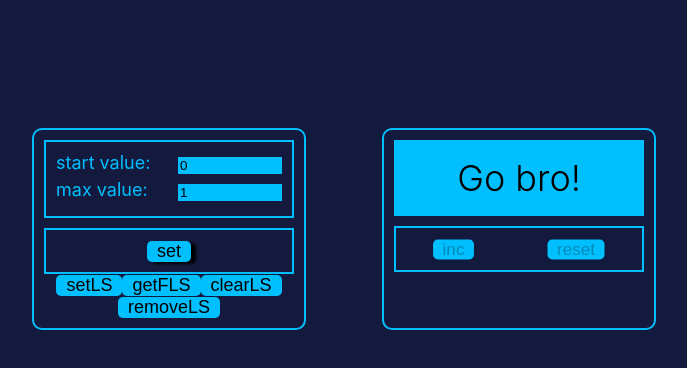
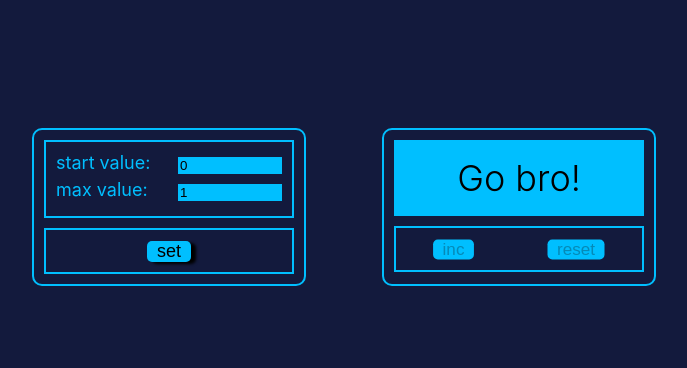
Before and after one commit to NikolaYK2/first_month_exam, a React (Create React App) app: page / in a window 1280 px wide. Shown: the top 368 px of the page, without its empty margins (296-983 px from the left). Built offline with nearby package versions, Linux system fonts and the light colour scheme.

Commit message:
counter part 1 final + useEffect

```diff
--- a/src/App.tsx
+++ b/src/App.tsx
@@ -1,4 +1,4 @@
-import React, {useState} from 'react';
+import React, {useEffect, useState} from 'react';
 import './App.css';
 import {Button} from "./components/buttonMain/Button";
 import {Main} from "./components/main/Main";
@@ -15,6 +15,31 @@ function App() {
     const [disabledSet, setDisabledSet] = useState(false);
     const [textDisplay, setTextDisplay] = useState('Go bro!');
 
+//UseEffect=======================================================================================
+    //SAVE VALUE===================================================================================
+
+    useEffect(() => {
+        localStorage.setItem("numStart", JSON.stringify(startNumControl))
+        localStorage.setItem("numMax", JSON.stringify(maxNumControl))
+    }, [startNumControl, maxNumControl])//Принимает два параметра (callback, зависимости) - буду попадать в eseEffect каждый раз когда будет изм. зависимости
+//[startNumControl,maxNumControl] - те самые зависимости которые будут меняться
+//Достаем знаечния======================================================================
+    let stringStart = localStorage.getItem("numStart");
+    let stringMax = localStorage.getItem("numMax");
+
+    useEffect(() => {
+        if (stringStart) {//Если в переменной что-то лежит, то переводим строку обратно и сетуем значение
+            let newStartNumControl = JSON.parse(stringStart)
+            setStartNumControl(newStartNumControl)
+        }
+        if (stringMax) {
+            let newMaxNumControlMax = JSON.parse(stringMax)
+            setMaxNumControl(newMaxNumControlMax)
+        }
+    }, [])//Принимаем пустой массив зависимостей, так как отработать нужно единожды. Я хочу получить данные из LS когда мое приложение загрузится
+// =============================================================================================
+
+    //Работа счетчика=========================================================================
     const startButton = () => {
         if(num < maxNumControl) {
             setNum(num + 1)
@@ -23,10 +48,13 @@ function App() {
     const resetButton = () => {
         setNum(startNumControl);
     };
+//==============================================================================================
 
 //SET Значений счетчика=========================================================================
     const setButton = () => {
         if(startNumControl < maxNumControl){
+            // localStorage.setItem("numStart", JSON.stringify(startNumControl))
+            // localStorage.setItem("numMax", JSON.stringify(maxNumControl))
             setNum(startNumControl);
             setDisabledSet(true);
             setTextDisplay('')//после нажатия типо отключили надпись
@@ -42,40 +70,41 @@ function App() {
     const restStyleButton = !disabledSet || disabledButtonRest ? s.stopBut : s.go;
     const setStyleButton = disabledButtonSet ? s.stopBut : s.go;
 //================================================================================================================
+
 //LOCALSTOREGA==========================================================================================
-    const setLocalStorage = () => {
-        //сохраняем параметры счетчика / переводим в строку
-            localStorage.setItem("valueStart", JSON.stringify(startNumControl))
-            localStorage.setItem("valueMax", JSON.stringify(maxNumControl))
-    }
-
-    const getFromLocalStorage = () => {
-        //Достаем знаечния
-        let stringStart = localStorage.getItem("valueStart");
-        let stringMax = localStorage.getItem("valueMax");
-
-        if(stringStart) {//Если в переменной что-то лежит, то переводим строку обратно и сетуем значение
-            let newStartNumControl = JSON.parse(stringStart)
-            setStartNumControl(newStartNumControl)
-        }
-        if(stringMax){
-            let newMaxNumControlMax = JSON.parse(stringMax)
-            setMaxNumControl(newMaxNumControlMax)
-        }
-    }
-
-    const clearLocalS = () => {
-        //Полная очистка
-        localStorage.clear();
-        setStartNumControl(0)
-        setMaxNumControl(1)
-    }
-
-    const removeLS = () => {
-        //Удаление конкретного элемента
-        localStorage.removeItem("valueStart");
-        setStartNumControl(0)
-    }
+//     const setLocalStorage = () => {
+//         //сохраняем параметры счетчика / переводим в строку
+//             localStorage.setItem("valueStart", JSON.stringify(startNumControl))
+//             localStorage.setItem("valueMax", JSON.stringify(maxNumControl))
+//     }
+//
+//     const getFromLocalStorage = () => {
+//         //Достаем знаечния
+//         let stringStart = localStorage.getItem("valueStart");
+//         let stringMax = localStorage.getItem("valueMax");
+//
+//         if(stringStart) {//Если в переменной что-то лежит, то переводим строку обратно и сетуем значение
+//             let newStartNumControl = JSON.parse(stringStart)
+//             setStartNumControl(newStartNumControl)
+//         }
+//         if(stringMax){
+//             let newMaxNumControlMax = JSON.parse(stringMax)
+//             setMaxNumControl(newMaxNumControlMax)
+//         }
+//     }
+//
+//     const clearLocalS = () => {
+//         //Полная очистка
+//         localStorage.clear();
+//         setStartNumControl(0)
+//         setMaxNumControl(1)
+//     }
+//
+//     const removeLS = () => {
+//         //Удаление конкретного элемента
+//         localStorage.removeItem("valueStart");
+//         setStartNumControl(0)
+//     }
 
     return (
         //SET DATA OPTIONS=======================================================================================
@@ -104,10 +133,6 @@ function App() {
                 <div className="block__container">
                     <Button isDisabled={disabledButtonSet} style={setStyleButton} callback={setButton} title="set"/>
                 </div>
-                <button onClick={setLocalStorage}>setLS</button>
-                <button onClick={getFromLocalStorage}>getFLS</button>
-                <button onClick={clearLocalS}>clearLS</button>
-                <button onClick={removeLS}>removeLS</button>
             </div>
 {/*//СЧЕТЧИК=========================================================================================================*/}
             <div className='block'>
```
